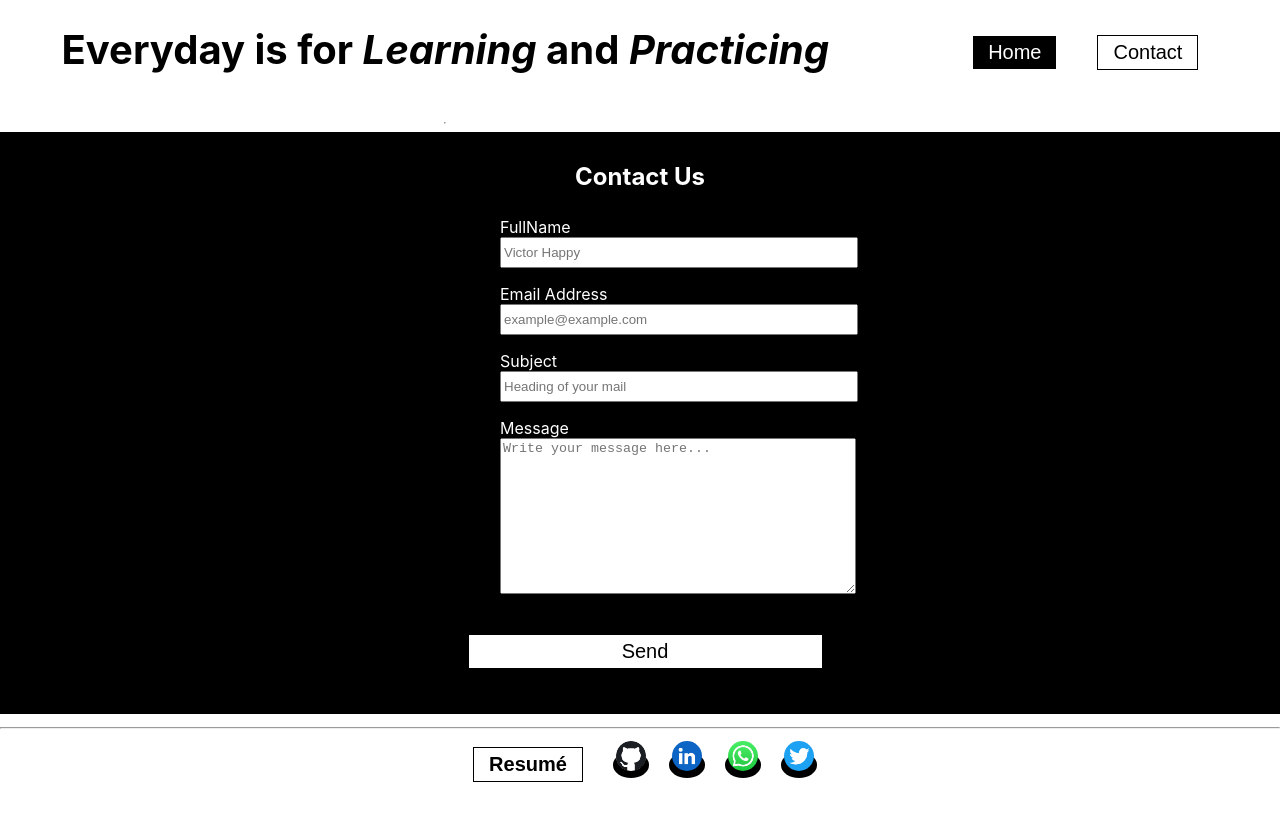
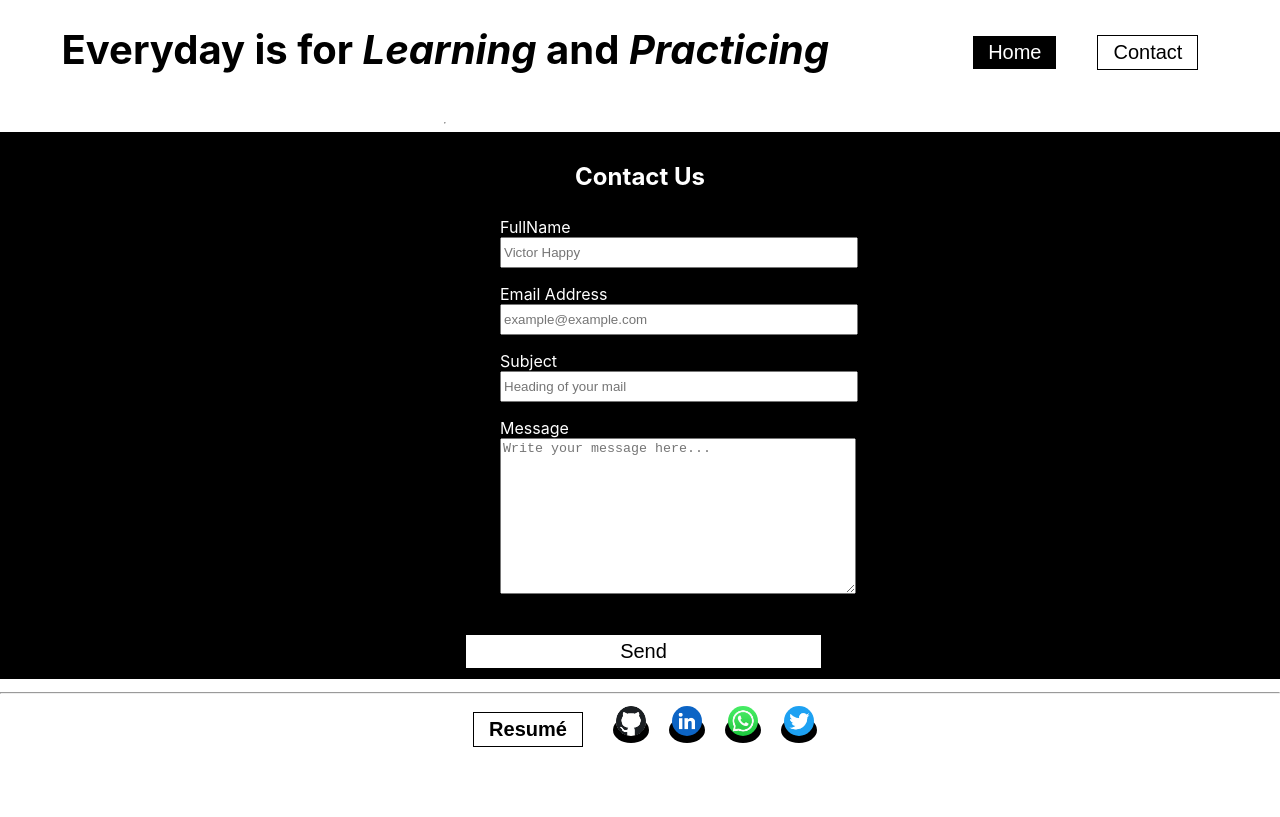
Before and after one commit to chivicoko/victorokoye, a React (Create React App) app: page /contactvictorokoye in a window 1280 px wide. Built offline with nearby package versions, Linux system fonts and the light colour scheme.

Commit message:
button ...

```diff
--- a/src/components/Contact.jsx
+++ b/src/components/Contact.jsx
@@ -65,7 +65,7 @@ const Contact = () => {
                                     <textarea name="message" id="message" cols="30" rows="10" placeholder='Write your message here...' required></textarea>
                                 </p>
                             </div>
-                            <Button primary type="submit">Send</Button>
+                            <Button primary type="submit" style={{width: '315px'}}>Send</Button>
                         </form>
                     </div>
                 </Mobile>
@@ -94,7 +94,7 @@ const Contact = () => {
                                     <textarea name="message" id="message" cols="30" rows="10" placeholder='Write your message here...' required></textarea>
                                 </p>
                             </div>
-                            <Button primary type="submit" style={{marginRight: '10px'}}>Send</Button>
+                            <Button primary type="submit" style={{width: '357px', marginRight: '13px'}}>Send</Button>
                         </form>
                     </div>
                 </Desktop>
--- a/src/styles/ContactStyles.jsx
+++ b/src/styles/ContactStyles.jsx
@@ -25,11 +25,11 @@ const Mobile = styled.div`
 
     .label {
         color: white;
-        margin-left: 32px;
+        margin-left: 28px;
     }
 
     input {
-        margin-left: 32px;
+        margin-left: 28px;
         padding: 2px 5px;
         height: 25px;
         width: 300px;
@@ -37,25 +37,13 @@ const Mobile = styled.div`
     }
 
     textarea {
-        margin-left: 32px;
+        margin-left: 28px;
         padding: 2px 5px;
         height: 110px;
         text-align: start;
         width: 300px;
     }
 
-    button {
-        margin-bottom: 25px;
-        color: black;
-        font-size: 20px;
-        padding: 5px 15px;
-        width: 310px;
-    }
-
-    button:hover {
-        color: white;
-        background-color: black;
-    }
 `;
 
 
@@ -96,20 +84,6 @@ const Desktop = styled.div`
         width: 350px;
     }
 
-    button {
-        margin-bottom: 45px;
-        color: black;
-        font-size: 20px;
-        padding: 5px 15px;
-        width: 355px;
-    }
-
-    button:hover {
-        color: white;
-        background-color: black;
-        border: 1px solid white;
-    }
-
 `;
 
 export { Desktop, Mobile };
```
